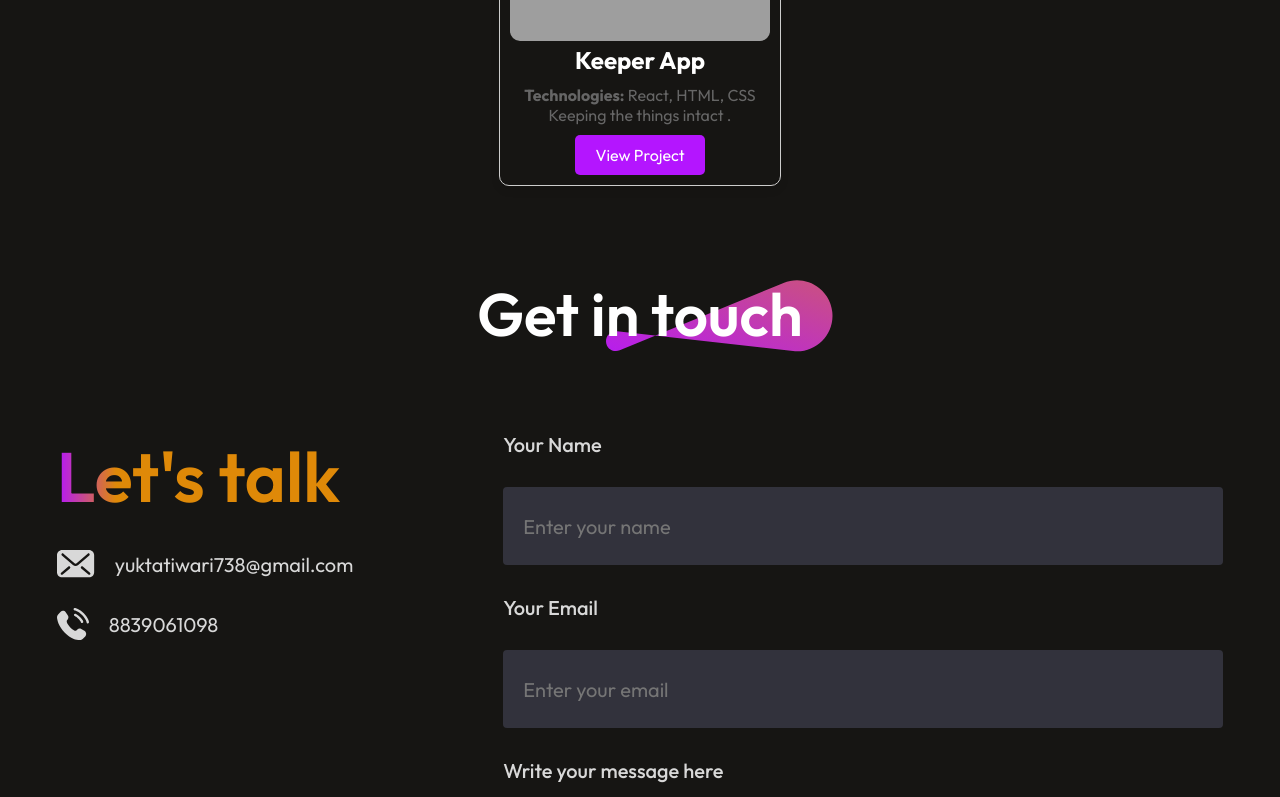
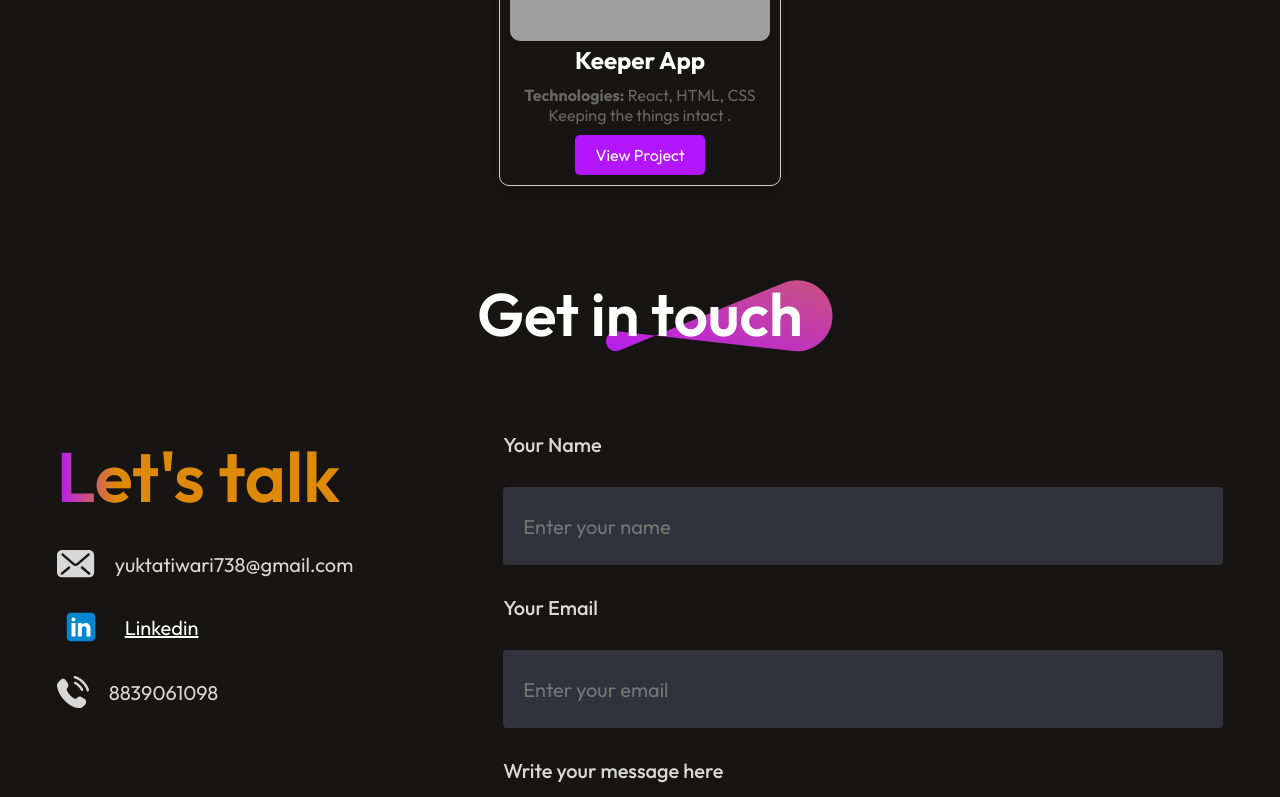
Before and after one commit to tiwari-yukta/My-Portfolio, a React (Vite) app: page / in a window 1280 px wide. Shown: the part 2000-2797 px from the top of the page. Built offline with nearby package versions, Linux system fonts and the light colour scheme; grey boxes are pictures that could not be loaded.

Commit message:
Added some changes in resume

```diff
--- a/src/Components/Contact/Contact.css
+++ b/src/Components/Contact/Contact.css
@@ -29,6 +29,12 @@
   display: flex;
   flex-direction: column;
   gap: 30px;
+}
+.linkedin{
+  color: white;
+}
+.linkedin:hover{
+  color: #B415FF;
 }
 .contact-left h1{
   font-size: 70px;
--- a/src/Components/Contact/Contact.jsx
+++ b/src/Components/Contact/Contact.jsx
@@ -3,6 +3,7 @@ import "./Contact.css";
 import theme from "../../assets/theme_pattern.svg";
 import mail from "../../assets/mail_icon.svg";
 import call from "../../assets/call_icon.svg";
+import linkedin from "../../assets/linkedin.svg";
 import AnchorLink from "react-anchor-link-smooth-scroll";
 
 const Contact = () => {
@@ -44,6 +45,15 @@ const Contact = () => {
               <p>yuktatiwari738@gmail.com</p>
             </div>
             <div className="contact-detail">
+              <img src={linkedin} />
+              <a
+                href="https://www.linkedin.com/in/yukta-tiwari-93972022b"
+                className="linkedin"
+              >
+                Linkedin
+              </a>
+            </div>
+            <div className="contact-detail">
               <img src={call} />
               <p>8839061098</p>
             </div>
--- a/src/Components/Hero/Hero.jsx
+++ b/src/Components/Hero/Hero.jsx
@@ -7,7 +7,7 @@ const Hero = () => {
     <div id="home" className="hero">
       <img src={profile} />
       <h1>
-        <span>I'm Yukta Tiwari</span> Frontend Developer.
+        <span>I'm Yukta Tiwari</span> Software Developer.
       </h1>
       <p>
         I am Yukta Tiwari, a B.Tech student in Electronics and Communication
@@ -21,10 +21,7 @@ const Hero = () => {
           </AnchorLink>
         </div>
         <div className="hero-resume">
-          <a
-            href="https://drive.google.com/file/d/1A1Zz4Ohz-ZffcZcUvtQy_nbw_dbH2Y4W/view?usp=sharing"
-            rel="noopener noreferrer"
-          >
+          <a href="https://drive.google.com/file/d/1Tx3bKugs8G0piRUrOhcAdU-LUvFle7bf/view">
             My Resume
           </a>
         </div>
```
Also changed, not shown: src/assets/linkedin.svg (added).
